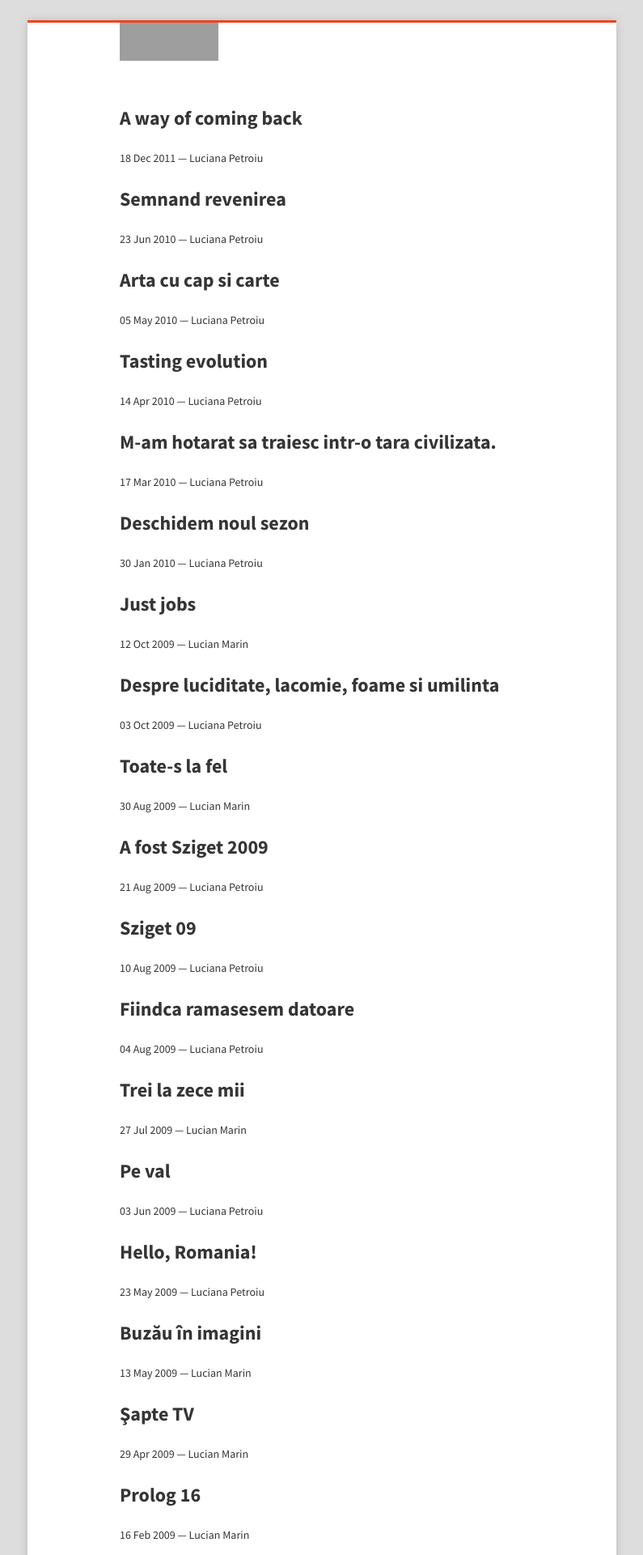
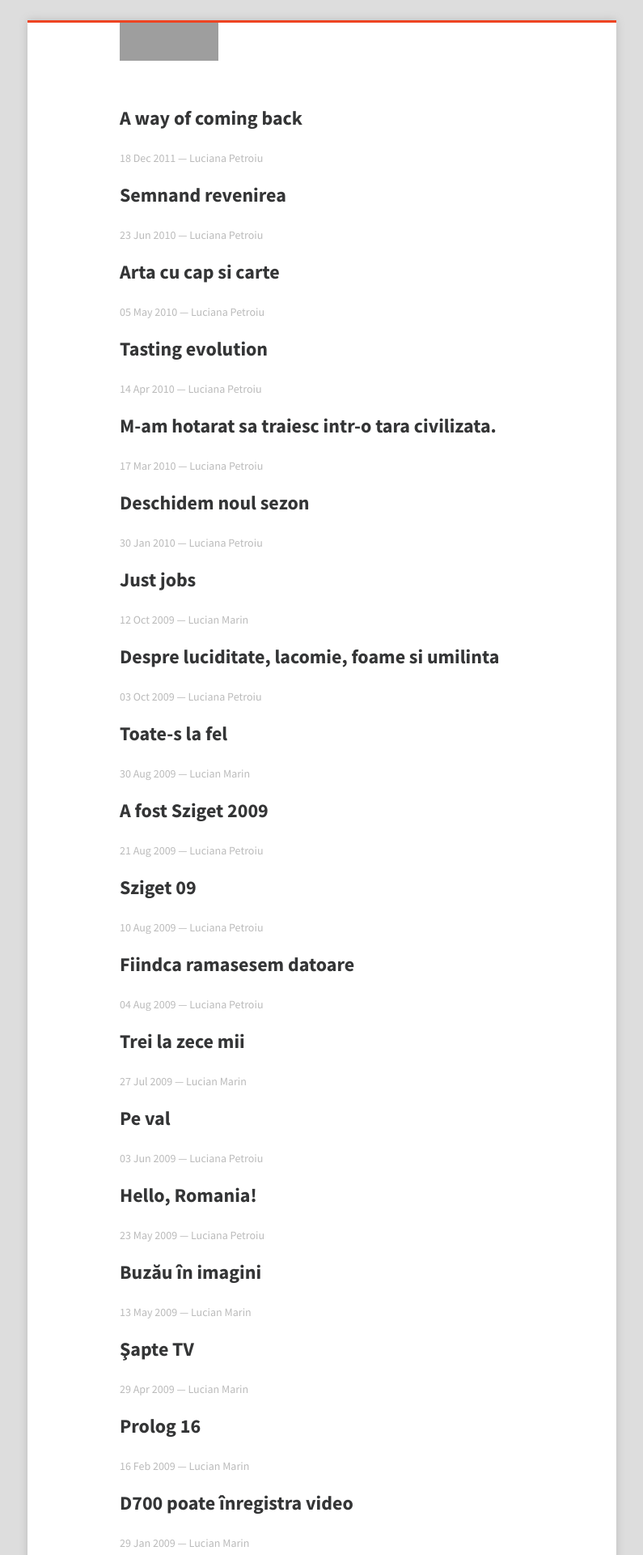
Before and after one commit to evno/evno.github.io, a Jekyll site: the page built from index.html, in a window 1280 px wide. Shown: the top 1920 px of the page at 81% size, without its empty margins (242-1037 px from the left). Built offline with Jekyll 4.4.1, drawn with Linux system fonts in a browser that asks for light colours; grey boxes are pictures that could not be loaded.

Commit message:
update layout

```diff
--- a/_layouts/post.html
+++ b/_layouts/post.html
@@ -15,7 +15,7 @@
     <a class="logo" href="http://evno.github.com/"><img src="http://lucianmarin.com/assets/evno/_logo.png" width="122" height="47" /></a>
     <div id="content">
         <h2>{{ page.title }}</h2>
-        <p class="date">{{ page.date | date_to_string }}</p>
+        <p class="date">{{ page.date | date_to_string }} &mdash; {{ post.author }}</p>
         {{ content }}
     </div>
 </div>
--- a/index.html
+++ b/index.html
@@ -6,6 +6,6 @@ section: jurnal
 
 {% for post in site.posts %}
     <h2><a href="{{ post.url }}">{{ post.title }}</a></h2>
-    <p>{{ post.date | date_to_string }} &mdash; {{ post.author }}</p>
+    <p class="date">{{ post.date | date_to_string }} &mdash; {{ post.author }}</p>
     <!-- <p class="date">{{ post.date | date_to_string }}</p> --->
 {% endfor %}
```
